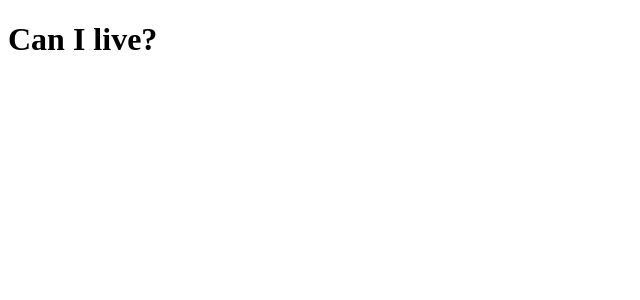
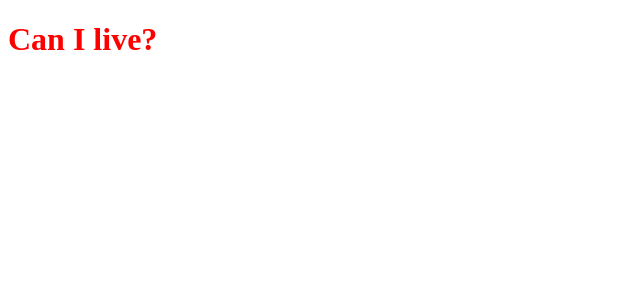
Before and after one commit to oslabs-beta/kubehawk, a React app: page / in a window 1280 px wide. Shown: the top 300 px of the page, without its empty margins (0-640 px from the left). Built offline with nearby package versions, Linux system fonts and the light colour scheme.

Commit message:
Update webpack, add scss and image loaders

```diff
--- a/src/App.tsx
+++ b/src/App.tsx
@@ -1,8 +1,10 @@
+import "./styles/styles.scss";
 import React from "react";
+
 
 const App = () => {
     return (
-        <h1>Can I live?</h1>
+        <h1 className="working">Can I live?</h1>
     )
 }
 
--- /dev/null
+++ b/src/styles/styles.scss
@@ -0,0 +1,4 @@
+
+.working {
+  color: red;
+}
--- a/webpack.config.js
+++ b/webpack.config.js
@@ -39,6 +39,22 @@ module.exports = {
           },
         },
       },
+      {
+        test: /scss$/,
+        exclude: /node_modules/,
+        use: ['style-loader', 'css-loader', 'sass-loader'],
+      },
+      {
+        test: /\.(png|jpg|gif)$/i,
+        use: [
+          {
+            loader: 'url-loader',
+            options: {
+              limit: 8192,
+            },
+          },
+        ],
+      }
     ],
   },
   plugins: [
```
Also changed, not shown: package.json (+9 -3 lines), 1 other file (tests, documents, lock files or other folders).
